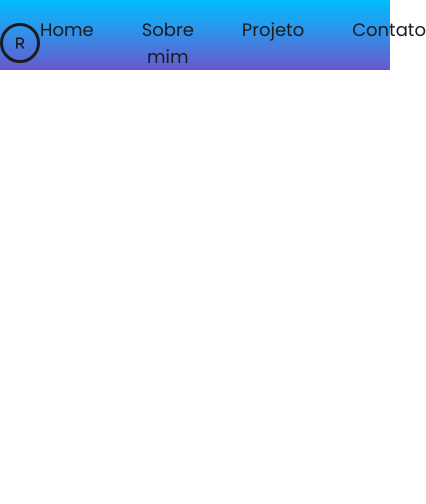
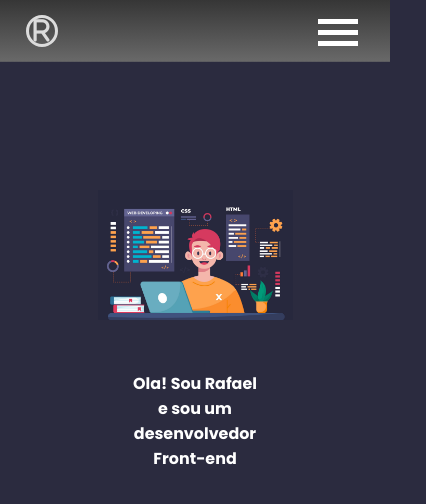
Before and after one commit to RafaelGiareta/portifolio, a plain HTML site: page index.html in a window 390 px wide. Shown: the whole page, 426 px wide, since content can reach past the window. Drawn offline with Linux system fonts and the light colour scheme.

Commit message:
adição de novos arquivos

```diff
--- a/index.html
+++ b/index.html
@@ -6,6 +6,7 @@
     <meta name="viewport" content="width=device-width, initial-scale=1.0">
     <link rel="stylesheet" href="style.css">
     <link rel="stylesheet" href="https://cdnjs.cloudflare.com/ajax/libs/font-awesome/6.1.0/css/all.min.css">
+    <link rel="stylesheet" href="img/computador.jpg">
     <title>Document</title>
 </head>
 <body>
@@ -14,27 +15,41 @@
              <div class="logo">
                 <i class="fa-solid fa-r"></i>
             </div> <!--logo-->
-                <div class="cabeçalho-link">
+
+            <div class="menu-section">
+                <div class="menu-toggle">
+                    <div class="um"></div>
+                    <div class="dois"></div>
+                    <div class="tres"></div>
+                </div>
+            </div>
+
+            <nav>
+                <ul class="cabeçalho-link">
                     <li>
-                        <a href="#">Home</a>
+                        <a href="#">Inicio</a>
                     </li>
                     <li>
                         <a href="#">Sobre mim</a>
                     </li>
                     <li>
-                        <a href="#">Projeto</a>
+                        <a href="#">Projetos</a>
                     </li>
                     <li>
                         <a href="#">Contato</a>
                     </li>
-                </div> <!--cabeçalho-link-->
+                </ul> <!--cabeçalho-link-->
+            </nav>
          </header>
     </div> <!--background-->
     <main>
-
+        <div class="container">
+         <section>
+             <h1>Ola! Sou Rafael e sou um desenvolvedor Front-end</h1>
+         </section>
+             <img src="img/computador.jpg" class="img-c">
+        </div>
     </main>
     <footer>
-
-    </footer>
 </body>
 </html>
--- a/style.css
+++ b/style.css
@@ -10,12 +10,19 @@
 
 body{
     font-family: "Poppins", sans-serif;
+    height: auto;
+    width: auto;
+    background-color: #2B2B3F;
+    min-height: 100vh;
+    min-width: 100vw;
 }
 
+/* Header */
+
 .Background{
-    background: linear-gradient(to bottom, #00BFFF, #6959CD) ;
+    background: linear-gradient(to bottom,#363636, #696969) ;
     width: 100%;
-    height: 100%;
+    height: none;
     background-position: center;
 }
 
@@ -23,6 +30,7 @@ header{
     justify-content:space-around ;
     max-width: 100%;
     padding-top: 1rem;
+    padding-bottom: 1rem;
     text-align: center;
     align-items: center ;
     display: flex;
@@ -36,25 +44,109 @@ header{
 }
 
 .cabeçalho-link a{
-    color: #1C1C1C;
+    color: #fff;
     font-size: large;
 }
 
 .cabeçalho-link :hover{
-    color: #7FFFD4;
+    color: #00FF7F;
     transition: 0.3s all;
 }
 
 .logo i{
-    height: 40px;
-    width: 40px;
-    background: transparent;
-    border: 3px solid #1C1C1C;
+    height: 2.5rem;
+    width: 2.5rem;
+    background  : transparent;
+    border: 3px solid #DCDCDC;
     border-radius: 50%;
-    color: #1C1C1C;
+    color: #DCDCDC;
     display: inline-flex;
     align-items: center;
     justify-content: center;
-    font-size: 13px;
+    font-size: 2rem;
 
 }
+
+/* Main */
+
+h1{
+    color: #fff;
+    margin: auto;
+}
+
+section{
+    display: flex;
+}
+
+.container{
+    display: flex;
+    justify-content:space-between;
+    margin: 10rem;
+
+}
+
+.img-c{
+    width: 500px;
+
+}
+
+/* media queieres */
+
+@media (max-width: 1023px){
+    html{
+        font-size: 80%;
+    }
+    .img-c{
+        max-width: 378px;
+        width: 50vw;
+        align-self: center;
+    }
+    .container{
+        flex-direction: column;
+        gap: 4rem;
+        text-align: center;
+        align-items: center;
+    }
+    .container img{
+        order: -1;
+    }
+
+}
+
+@media (max-width: 600px){
+    html{
+        font-size: 80%;
+    }
+
+    header{
+        justify-content: space-between;
+        margin-left: 2rem;
+    }
+
+    nav{
+        display: none;
+    }
+
+    h1{
+        font-size: 1.244em;
+
+    }
+
+    .um,
+    .dois,
+    .tres{
+        background-color: #fff;
+        height: 5px;
+        width: 100%;
+        margin: 6px auto;
+    }
+
+    .menu-toggle{
+        width: 40px;
+        height: 30px;
+        margin-right: 2.5em;
+
+    }
+
+
+}
```
Also changed, not shown: img/computador.jpg (added), script.js (added).
